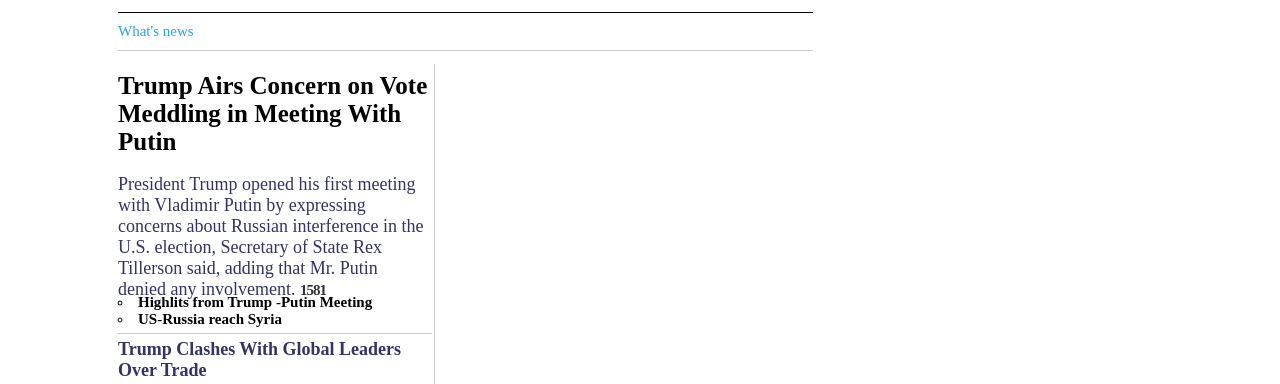
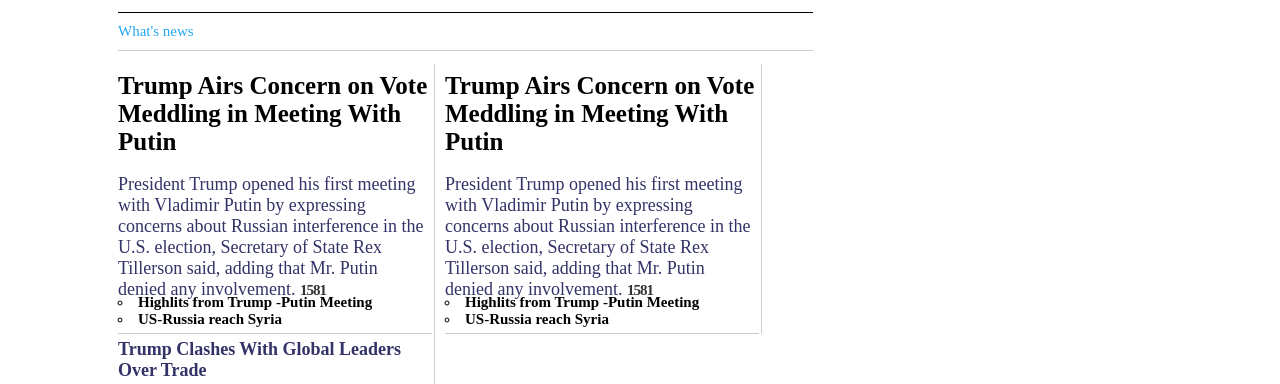
Before and after one commit to manojkrajasekar/wallstreet_journal, a plain HTML site: page index.html in a window 1280 px wide. Shown: the part 339-723 px from the top of the page. Drawn offline with Linux system fonts and the light colour scheme; grey boxes are pictures that could not be loaded.

Commit message:
updated with changes

```diff
--- a/index.css
+++ b/index.css
@@ -246,7 +246,6 @@ body {
 	display: flex;
 	flex-direction: column;
 	width:25%;
-
 	margin-top: 5px;
 	margin-left: 110px;
 	float:left;
@@ -359,3 +358,64 @@ body {
 	margin-right: 2px;
 	border-bottom: solid 1px #CCCCCC ;
 }
+
+.flex-container > .middle  {
+	display: flex;
+	flex-direction: column;
+	width:25%;
+	margin-top: 5px;
+	margin-left: 10px;
+	float:left;
+	border-right: solid 1px #CCCCCC ;
+}
+
+.flex-container > .middle > .content {
+	width:98%;
+	height:40%;
+	padding-top: 5px;
+	float:left;
+	display:flex;
+	flex-direction: column;
+}
+
+
+.flex-container > .middle >.content > .headcontent  {
+	padding-top:3px;
+	margin-bottom: 18px;
+	font-weight: bold;
+	font-size: 25px;
+	cursor:pointer;
+}
+
+.flex-container > .middle >.content > .headcontent:hover  {
+	color:#0080c3;
+}
+
+.flex-container > .middle >.content > .newsdetail  {
+	margin:auto;
+	height:120px;
+	font-size: 18px;
+	color:#333368;
+}
+
+.flex-container > .middle >.content > .newsdetail > .numbers  {
+	color:#333333;
+	font-size: 15px;
+	font-weight: bold;
+	letter-spacing: -1px;
+}
+
+.flex-container > .middle >.content > .a  {
+	display: flex;
+	flex-direction: column;
+	padding-top: px;
+	list-style-type: circle;
+	font-weight:bold;
+	float:left;
+}
+
+.flex-container > .middle > .contentborder  {
+	margin-top: 5px;
+	margin-right: 2px;
+	border-bottom: solid 1px #CCCCCC ;
+}
--- a/index.html
+++ b/index.html
@@ -132,6 +132,22 @@
 			</div>
 			<div class="contentborder"></div>
 		</div>
+		<div class="middle">
+			<div class="content">
+				<div class="headcontent">
+					Trump Airs Concern on Vote Meddling in Meeting With Putin
+				</div>
+				<div class="newsdetail">
+					President Trump opened his first meeting with Vladimir Putin by expressing concerns about Russian interference in the U.S. election, Secretary of State Rex Tillerson said, adding that Mr. Putin denied any involvement.
+					<span class="numbers">1581</span>
+				</div>
+				<div class="a">
+					<li>Highlits from Trump -Putin Meeting</li>
+					<li>US-Russia reach Syria</li>
+				</div>
+			</div>
+			<div class="contentborder"></div>
+		</div>
  	</div>
 </body>
 </html>
```
